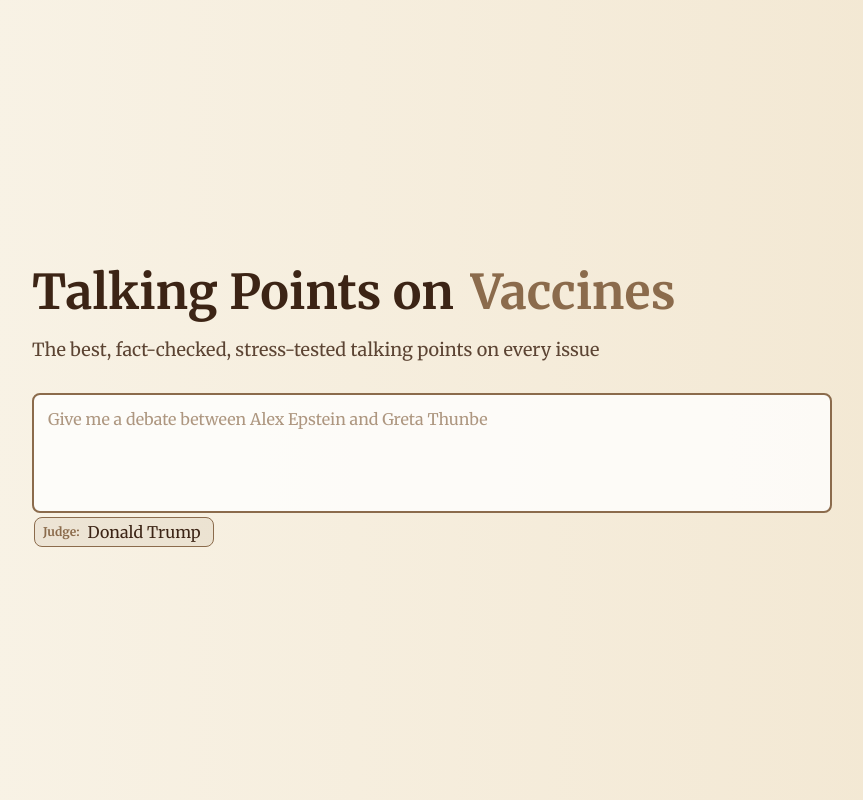
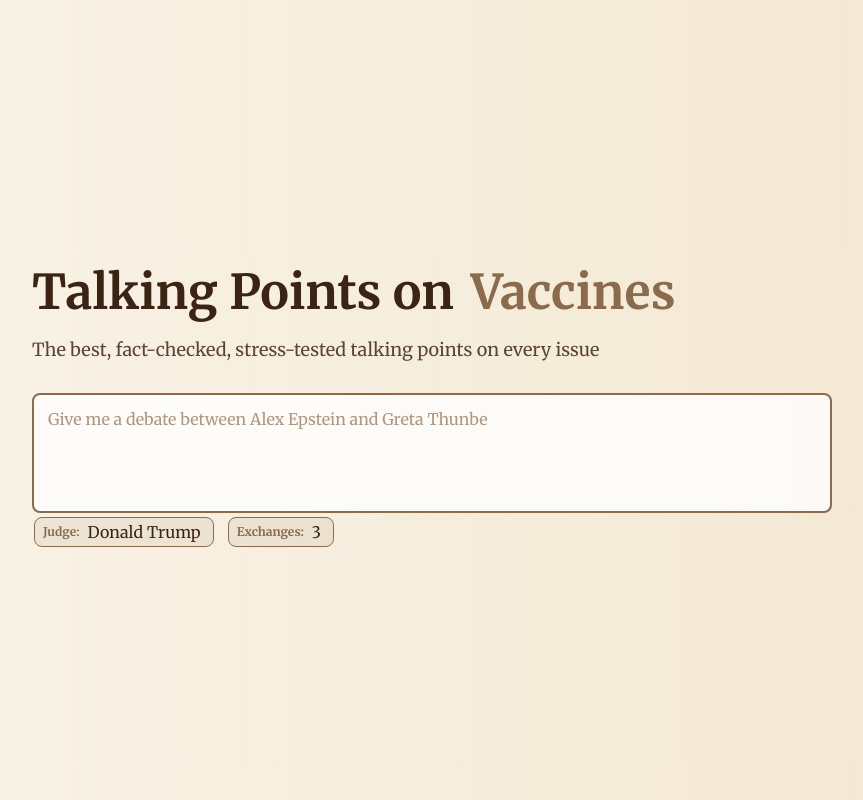
Before and after one commit to Abullity/talking-points-input-demo, a React (Vite) app: page / in a window 1280 px wide. Shown: the whole page, without its empty margins (8-871 px from the left). Built offline with nearby package versions, Linux system fonts and the light colour scheme.

Commit message:
implemented ExchangesChio

```diff
--- a/src/components/AnimatedInput/InputSettings/ExchangesChip/index.jsx
+++ b/src/components/AnimatedInput/InputSettings/ExchangesChip/index.jsx
@@ -1,10 +1,65 @@
-import React, {useState, useEffect} from 'react';
+import React, { useState, useRef, useEffect } from 'react';
 import './styles.css';
 
-const ExchangesChip = ({ defaultValue = 3 }) => {
+const ExchangesChip = ({ defaultValue = 3, onChange }) => {
   const [exchanges, setExchanges] = useState(defaultValue);
+  const [showOptions, setShowOptions] = useState(false);
+  const dropdownRef = useRef(null);
 
-  return (null);
+  // Define exchange options from 1 to 10
+  const options = Array.from({length: 10}, (_, i) => i + 1);
+
+  useEffect(() => {
+    // Notify parent component when exchanges changes
+    if (onChange) {
+      onChange(exchanges);
+    }
+  }, [exchanges, onChange]);
+
+  useEffect(() => {
+    // Close dropdown when clicking outside
+    const handleClickOutside = (event) => {
+      if (dropdownRef.current && !dropdownRef.current.contains(event.target)) {
+        setShowOptions(false);
+      }
+    };
+
+    document.addEventListener('mousedown', handleClickOutside);
+    return () => {
+      document.removeEventListener('mousedown', handleClickOutside);
+    };
+  }, []);
+
+  const handleExchangeSelect = (value) => {
+    setExchanges(value);
+    setShowOptions(false);
+  };
+
+  return (
+    <div className="exchanges-chip-container" ref={dropdownRef}>
+      <div
+        className="exchanges-chip"
+        onClick={() => setShowOptions(!showOptions)}
+      >
+        <span className="exchanges-label">Exchanges:</span>
+        <span className="exchanges-value">{exchanges}</span>
+      </div>
+
+      {showOptions && (
+        <div className="exchanges-dropdown">
+          {options.map((value) => (
+            <div
+              key={value}
+              className={`exchange-option ${value === exchanges ? 'selected' : ''}`}
+              onClick={() => handleExchangeSelect(value)}
+            >
+              {value}
+            </div>
+          ))}
+        </div>
+      )}
+    </div>
+  );
 };
 
 export default ExchangesChip;
--- a/src/components/AnimatedInput/InputSettings/ExchangesChip/styles.css
+++ b/src/components/AnimatedInput/InputSettings/ExchangesChip/styles.css
@@ -0,0 +1,71 @@
+.exchanges-chip-container {
+  position: relative;
+  display: inline-block;
+  margin-left: 10px;
+}
+
+.exchanges-chip {
+  display: inline-flex;
+  flex-direction: row;
+  align-items: center;
+  background-color: rgba(139, 107, 76, 0.1);
+  border: 1px solid #8b6b4c;
+  border-radius: 8px;
+  padding: 4px 8px;
+  margin: 4px 2px 0;
+  font-family: 'Merriweather', serif;
+  white-space: nowrap;
+  position: relative;
+  cursor: pointer;
+}
+
+.exchanges-chip:hover {
+  background-color: rgba(139, 107, 76, 0.2);
+}
+
+.exchanges-value {
+  color: #3c2415;
+  font-weight: 500;
+  padding: 0 4px;
+}
+
+.exchanges-label {
+  color: #8b6b4c;
+  font-size: 12px;
+  margin-right: 4px;
+  font-weight: 600;
+}
+
+.exchanges-dropdown {
+  position: absolute;
+  top: 100%;
+  left: 0;
+  margin-top: 4px;
+  background-color: white;
+  border: 1px solid #8b6b4c;
+  border-radius: 8px;
+  box-shadow: 0 2px 10px rgba(60, 36, 21, 0.2);
+  z-index: 100;
+  max-height: 200px;
+  overflow-y: auto;
+  width: max-content;
+  min-width: 100%;
+}
+
+.exchange-option {
+  padding: 8px 12px;
+  color: #3c2415;
+  font-family: 'Merriweather', serif;
+  cursor: pointer;
+  transition: background-color 0.2s ease;
+  text-align: center;
+}
+
+.exchange-option:hover {
+  background-color: rgba(139, 107, 76, 0.1);
+}
+
+.exchange-option.selected {
+  background-color: rgba(139, 107, 76, 0.2);
+  font-weight: 500;
+}
--- a/src/components/AnimatedInput/InputSettings/index.jsx
+++ b/src/components/AnimatedInput/InputSettings/index.jsx
@@ -1,19 +1,25 @@
-import React from 'react';
+import React, { useState } from 'react';
 import './styles.css';
 import JudgeChip from './JudgeChip';
 import ExchangesChip from './ExchangesChip';
 
-const InputSettings = ({ mode, onJudgeChange }) => {
+const InputSettings = ({ mode, onJudgeChange, onExchangesChange }) => {
   const handleJudgeChange = (selectedJudge) => {
     if (onJudgeChange) {
       onJudgeChange(selectedJudge);
     }
   };
 
+  const handleExchangesChange = (value) => {
+    if (onExchangesChange) {
+      onExchangesChange(value);
+    }
+  };
+
   return (
     <div className="input-settings">
       <JudgeChip onChange={handleJudgeChange} />
-      <ExchangesChip />
+      <ExchangesChip onChange={handleExchangesChange} />
     </div>
   );
 };
```
